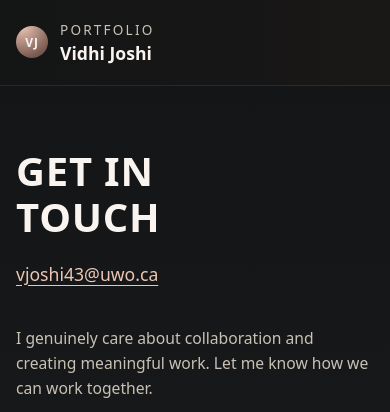
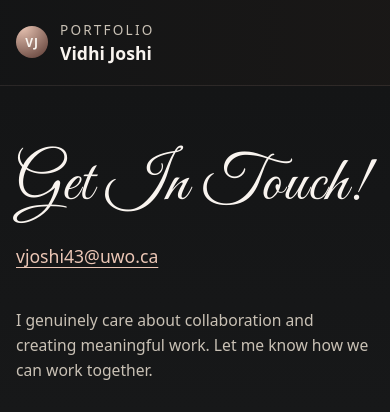
Before and after one commit to Vid-j/portfolio, a plain HTML site: page contact.html in a window 390 px wide. Shown: the top 412 px of the page. Drawn offline with Linux system fonts and the light colour scheme.

Commit message:
portfolio changes to contact

```diff
--- a/assets/css/styles.css
+++ b/assets/css/styles.css
@@ -61,8 +61,8 @@ header {
     position: sticky;
     top: 0;
     z-index: 20;
+    -webkit-backdrop-filter: blur(16px);
     backdrop-filter: blur(16px);
-    -webkit-backdrop-filter: blur(16px);
     background: linear-gradient(
         to right,
         rgba(20, 21, 22, 0.94),
@@ -82,6 +82,12 @@ header {
     display: flex;
     align-items: center;
     gap: 0.75rem;
+}
+
+.nav-home {
+    display: inline-flex;
+    align-items: center;
+    color: inherit;
 }
 
 .nav-mark {
@@ -580,13 +586,14 @@ header {
 }
 
 .contact-heading {
-    font-size: clamp(2.5rem, 5vw, 4rem);
-    font-weight: 600;
-    line-height: 1.05;
+    font-family: "Great Vibes", cursive;
+    font-size: clamp(4rem, 10vw, 10rem);
+    font-weight: 400;
+    line-height: 1.1;
     letter-spacing: 0.02em;
     display: flex;
     flex-direction: column;
-    gap: 0.1em;
+    gap: 0.05em;
     margin: 0;
 }
 
@@ -660,7 +667,7 @@ header {
     }
 
     .contact-heading {
-        font-size: 2.5rem;
+        font-size: 4rem;
     }
 }
 
--- a/contact.html
+++ b/contact.html
@@ -4,6 +4,9 @@
     <meta charset="UTF-8">
     <meta name="viewport" content="width=device-width, initial-scale=1.0">
     <title>Contact - Vidhi Joshi</title>
+    <link rel="preconnect" href="https://fonts.googleapis.com">
+    <link rel="preconnect" href="https://fonts.gstatic.com" crossorigin>
+    <link href="https://fonts.googleapis.com/css2?family=Great+Vibes&display=swap" rel="stylesheet">
     <link rel="stylesheet" href="assets/css/styles.css">
 </head>
 <body class="page">
@@ -11,6 +14,7 @@
     <!-- Navigation Bar -->
     <header>
         <div class="shell nav">
+            <a class="nav-home" href="index.html" aria-label="Go to home">
                 <div class="nav-left">
                     <div class="nav-mark">VJ</div>
                     <div class="nav-title">
@@ -18,6 +22,7 @@
                         <span>Vidhi Joshi</span>
                     </div>
                 </div>
+            </a>
             <nav class="nav-links">
                 <a href="index.html#about">About</a>
                 <a href="index.html#experience">Experience</a>
@@ -33,8 +38,7 @@
             <!-- Left: Get in Touch + Email -->
             <section class="contact-left">
                 <h1 class="contact-heading">
-                    <span>GET IN</span>
-                    <span>TOUCH</span>
+                    <span>Get In Touch!</span>
                 </h1>
                 <a href="mailto:vjoshi43@uwo.ca" class="contact-email">vjoshi43@uwo.ca</a>
             </section>
@@ -48,7 +52,7 @@
                     <h3 class="contact-social-title">Social links</h3>
                     <ul class="contact-social-list">
                         <li>
-                            <a href="https://instagram.com" target="_blank" rel="noopener noreferrer" class="contact-social-link" aria-label="Instagram">
+                            <a href="https://www.instagram.com/illustrationsbyvidhi/" target="_blank" rel="noopener noreferrer" class="contact-social-link" aria-label="Instagram">
                                 <svg class="contact-icon" viewBox="0 0 24 24" fill="none" stroke="currentColor" stroke-width="1.5">
                                     <rect x="2" y="2" width="20" height="20" rx="5" ry="5"/>
                                     <path d="M16 11.37A4 4 0 1 1 12.63 8 4 4 0 0 1 16 11.37z"/>
```
Also changed, not shown: index.html (+2 -0 lines). Lines whose indentation alone changed are shown as unchanged.
